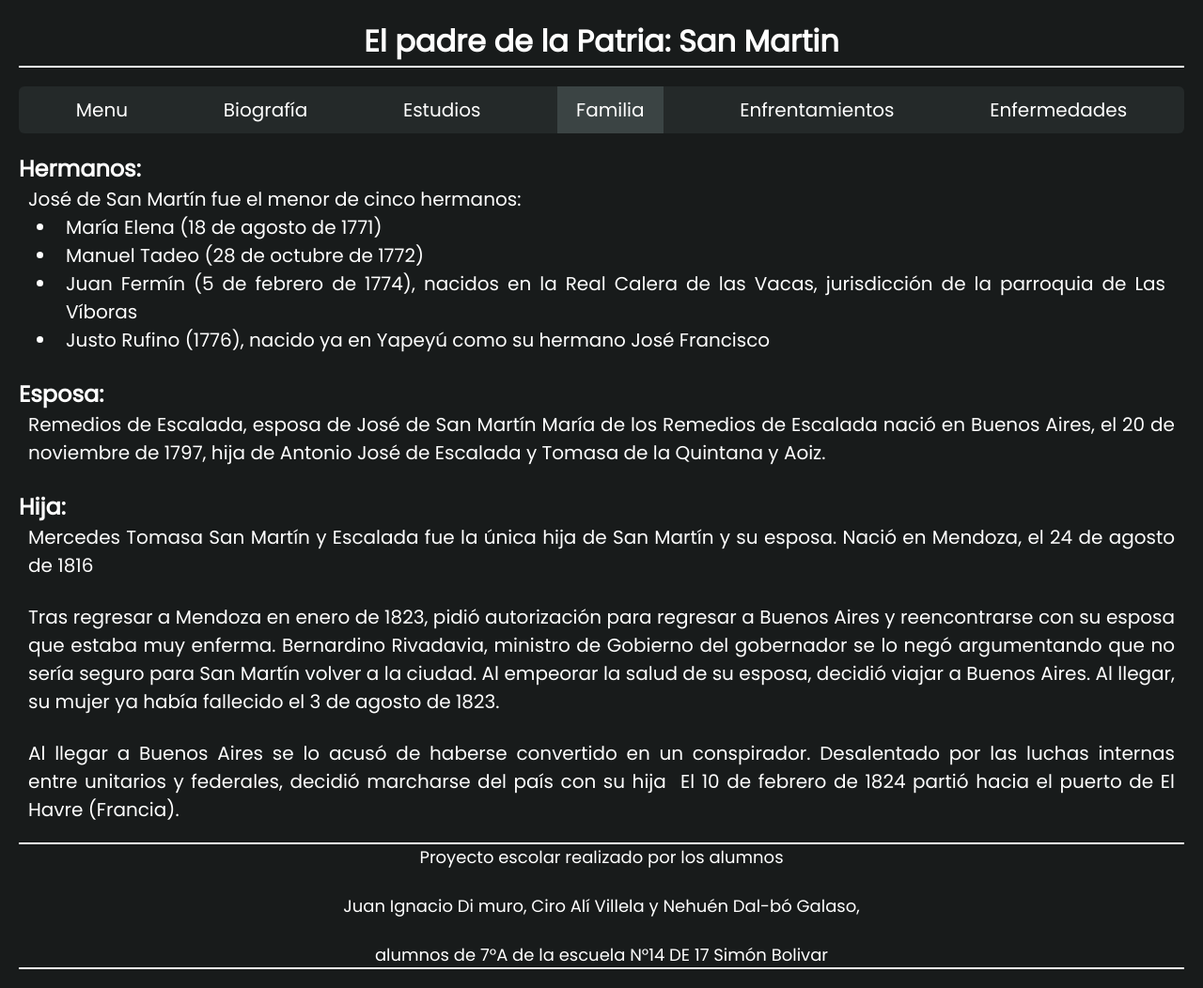
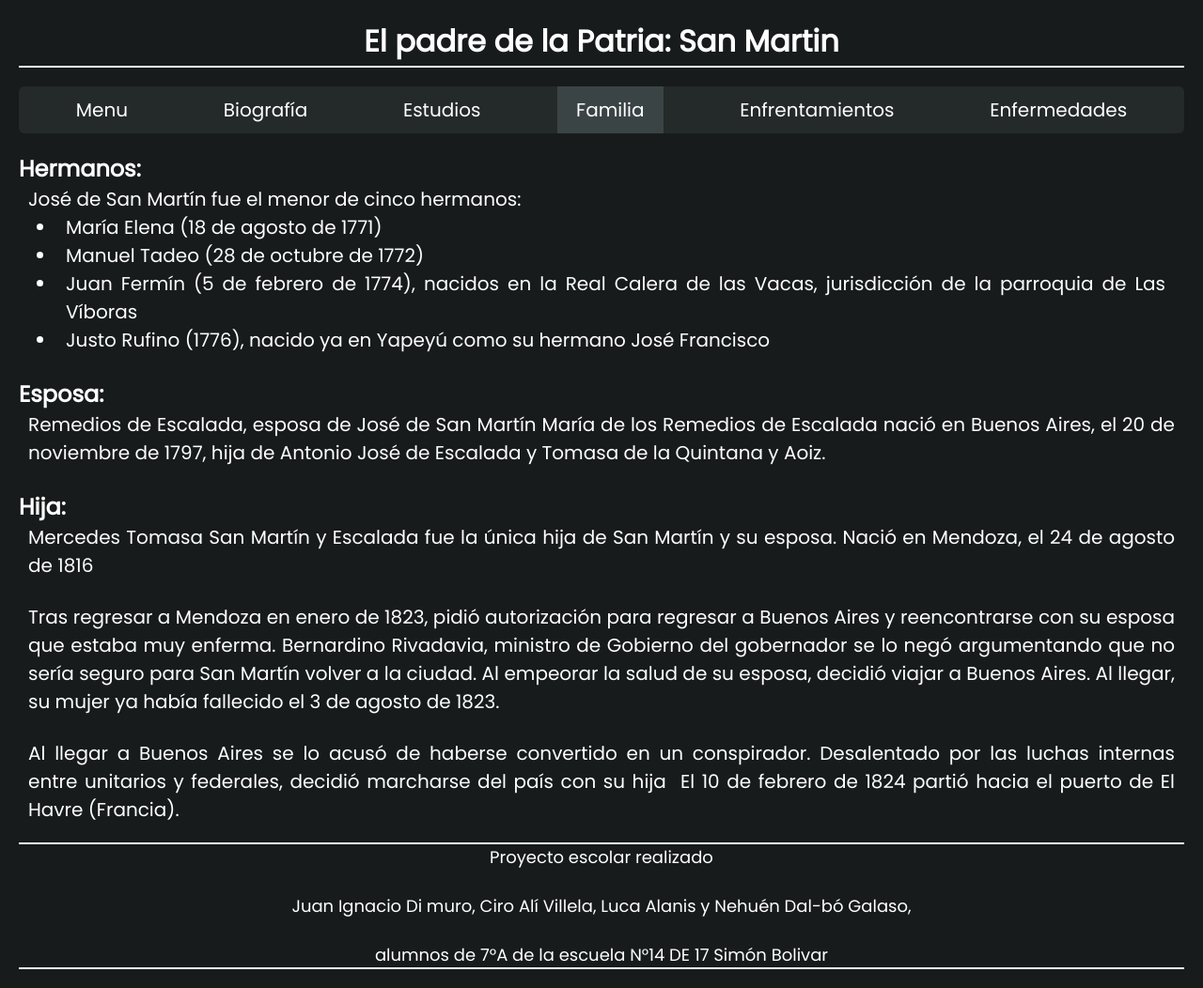
Before and after one commit to matiasdimuro/sanmartin-bio, a plain HTML site: page pages/3.html in a window 1280 px wide. Shown: the whole page at 94% size. Drawn offline with Linux system fonts and the light colour scheme.

Commit message:
agrego integrante

```diff
--- a/pages/3.html
+++ b/pages/3.html
@@ -68,8 +68,8 @@
         </p>
       </div>
       <footer>
-        <p>Proyecto escolar realizado por los alumnos</p><br>
-        <p>Juan Ignacio Di muro, Ciro Alí Villela y Nehuén Dal-bó Galaso,</p><br>
+        <p>Proyecto escolar realizado</p><br>
+        <p>Juan Ignacio Di muro, Ciro Alí Villela, Luca Alanis y Nehuén Dal-bó Galaso,</p><br>
         <p>alumnos de 7°A de la escuela N°14 DE 17 Simón Bolivar</p>
       </footer>
     </div>
```
Also changed, not shown: index.html (+2 -2 lines), pages/1.html (+2 -2 lines), pages/2.html (+2 -2 lines), pages/4.html (+2 -2 lines), pages/5.html (+2 -2 lines).
